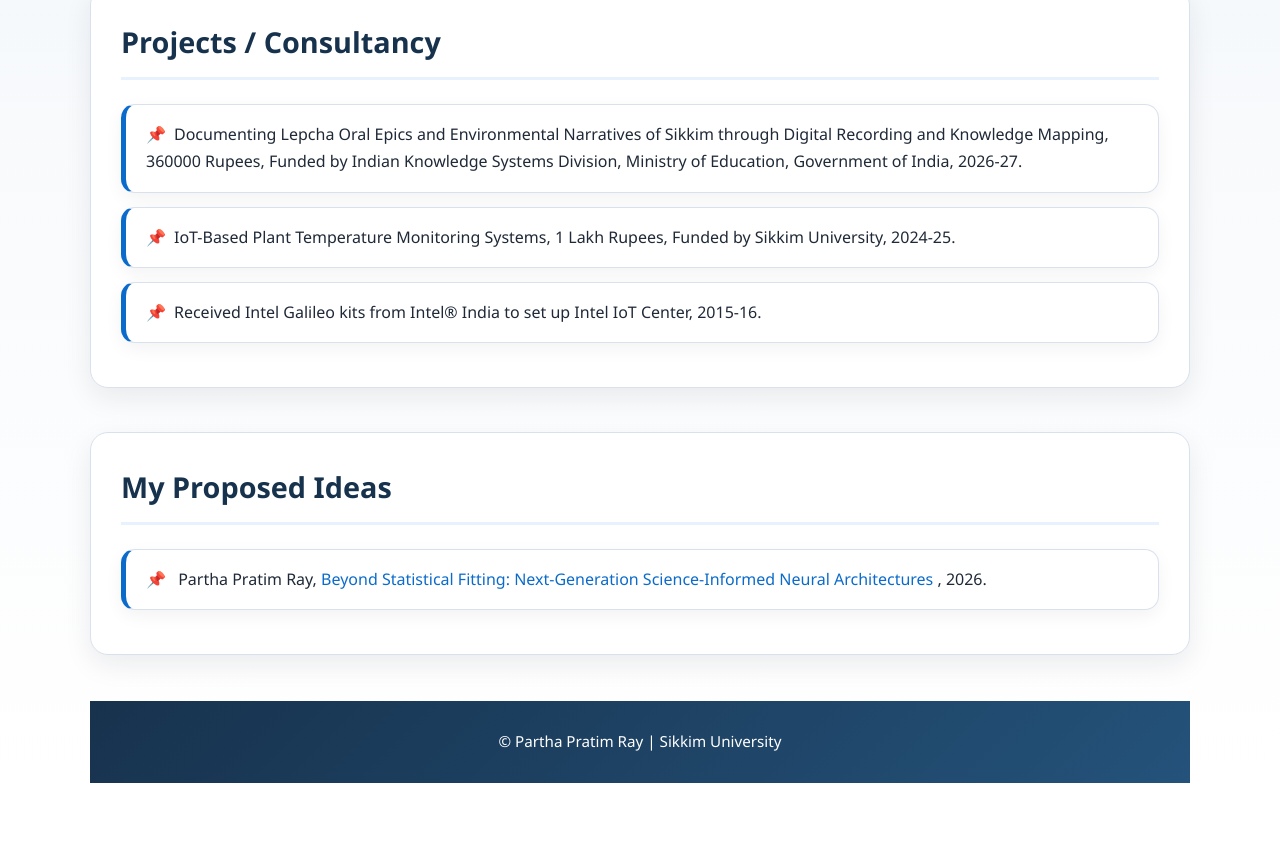
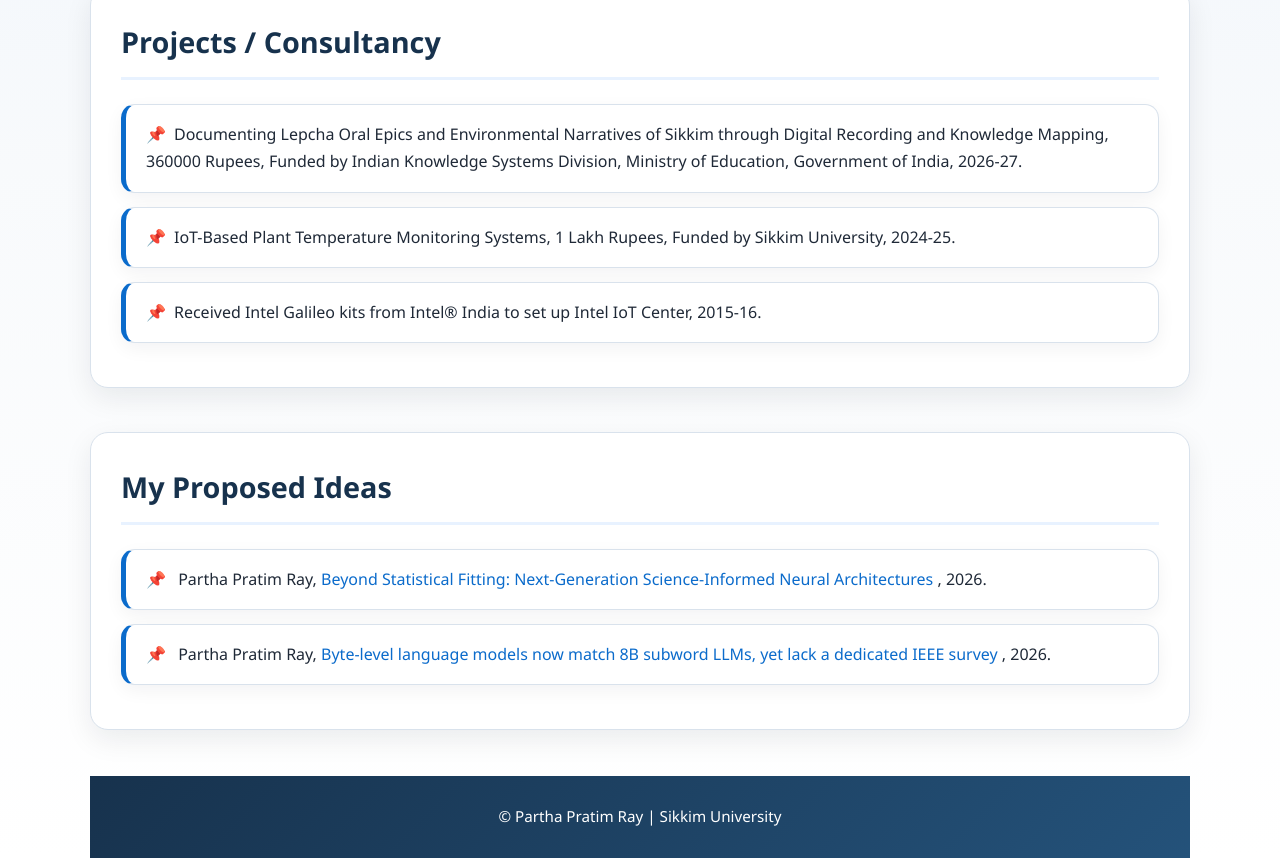
Before and after one commit to ParthaPRay/ParthaPRay.github.io, a plain HTML site: page projects.html in a window 1280 px wide. Shown: the part 397-1255 px from the top of the page. Before the commit the page ends 1180 px from the top, so only its background shows below. Drawn offline with Linux system fonts and the light colour scheme.

Commit message:
Update projects.html

```diff
--- a/projects.html
+++ b/projects.html
@@ -277,6 +277,17 @@
         Beyond Statistical Fitting: Next-Generation Science-Informed Neural Architectures
       </a>, 2026.
     </li>
+
+        <li>
+      Partha Pratim Ray,
+      <a href="assets/byte_level_language_models_benchmarks_ieee_transactions_survey_reference_catalog.html"
+         target="_blank"
+         rel="noopener noreferrer">
+        Byte-level language models now match 8B subword LLMs, yet lack a dedicated IEEE survey
+      </a>, 2026.
+    </li>
+
+
   </ul>
 
 </div>
```
